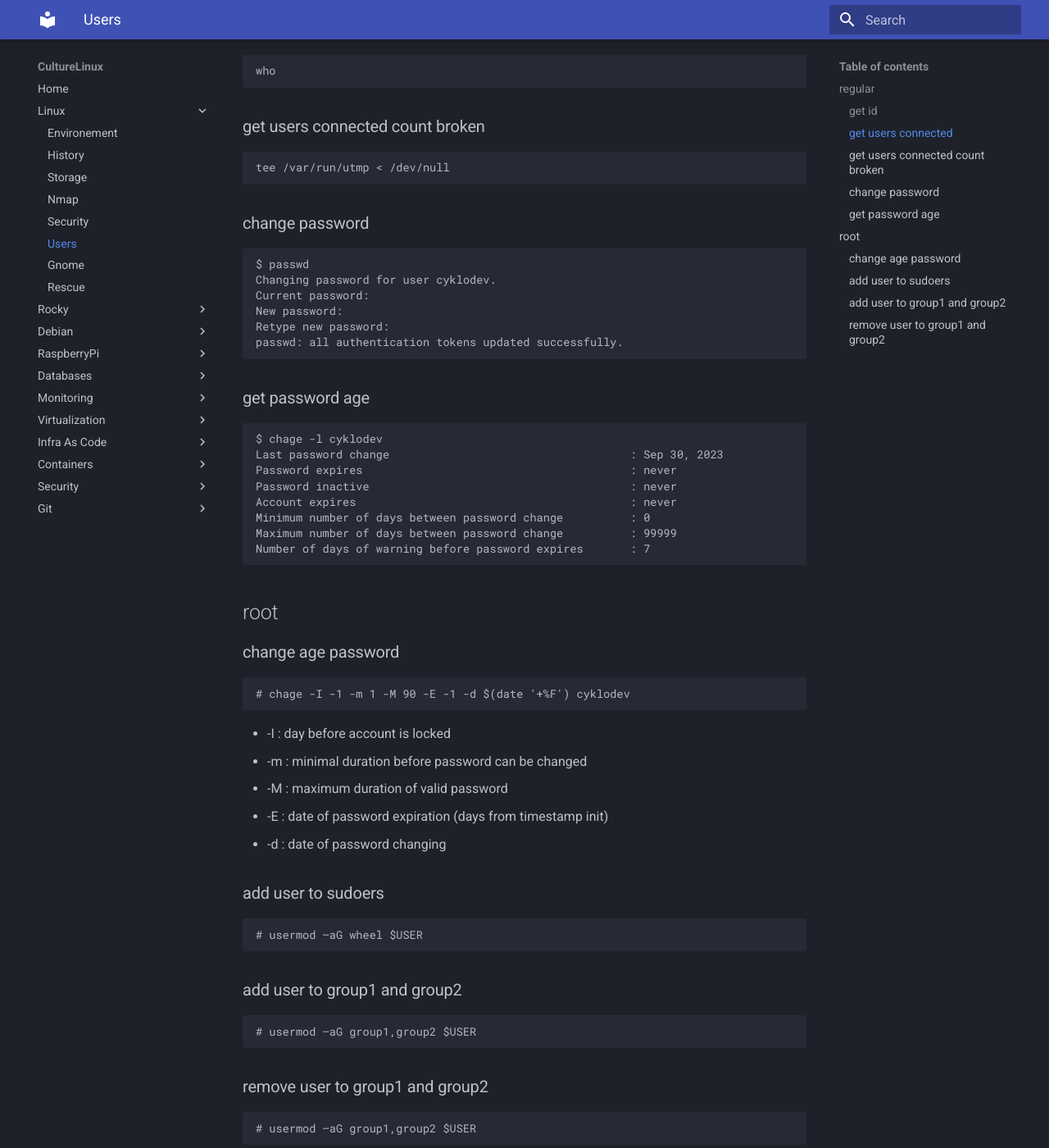
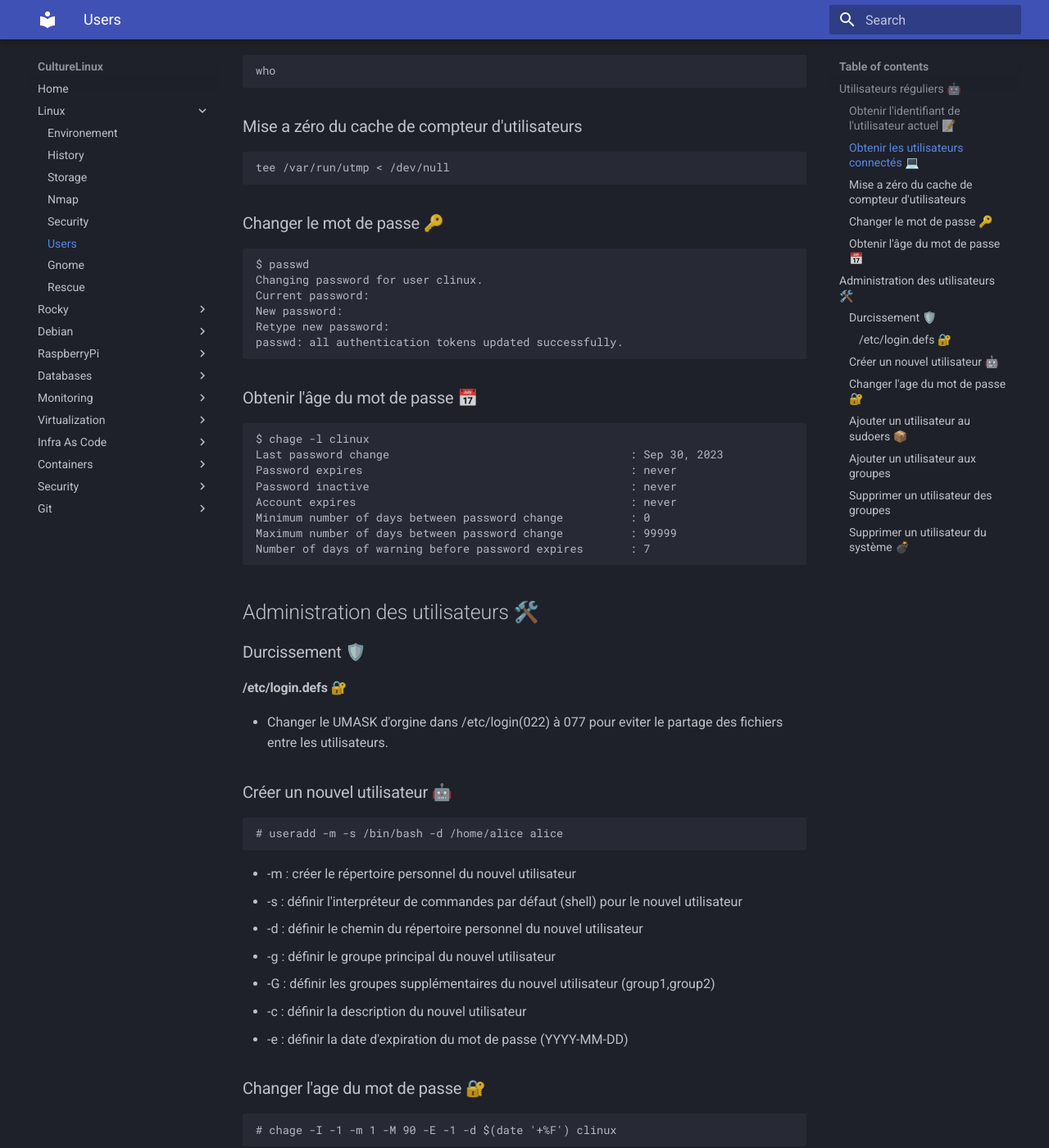
Before and after one commit to CultureLinux/doc, an MkDocs documentation site: the page built from docs/linux/users.md, in a window 1280 px wide and 1400 px high, scrolled down 347 px. Shown: the whole window at 82% size. Built offline with MkDocs 1.6.1 and Material for MkDocs 9.7.7, drawn with Linux system fonts in a browser that asks for light colours; some of the changed text lies outside the part shown.

Commit message:
gestion utilisateur en construction

```diff
--- a/docs/linux/users.md
+++ b/docs/linux/users.md
@@ -1,27 +1,27 @@
-# Users
+# Utilisateurs 😊
 
-## regular
+## Utilisateurs réguliers 🤖️
 
-### get id
+### Obtenir l'identifiant de l'utilisateur actuel 📝
     $ id
-    uid=1000(cyklodev) gid=1000(cyklodev) groups=1000(cyklodev)
+    uid=1000(clinux) gid=1000(clinux) groups=1000(clinux)
 
-### get users connected
+### Obtenir les utilisateurs connectés 💻️
     who
 
-### get users connected count broken
+### Mise a zéro du cache de compteur d'utilisateurs
     tee /var/run/utmp < /dev/null
 
-### change password
+### Changer le mot de passe 🔑️
     $ passwd
-    Changing password for user cyklodev.
+    Changing password for user clinux.
     Current password:
     New password:
     Retype new password:
     passwd: all authentication tokens updated successfully.
 
-### get password age
-    $ chage -l cyklodev
+### Obtenir l'âge du mot de passe 📅️
+    $ chage -l clinux
     Last password change                                    : Sep 30, 2023
     Password expires                                        : never
     Password inactive                                       : never
@@ -30,21 +30,48 @@
     Maximum number of days between password change          : 99999
     Number of days of warning before password expires       : 7
 
-## root
+## Administration des utilisateurs 🛠️
 
-### change age password
-    # chage -I -1 -m 1 -M 90 -E -1 -d $(date '+%F') cyklodev
+### Durcissement 🛡️
+
+#### /etc/login.defs 🔐
+
+* Changer le UMASK d'orgine dans /etc/login(022) à 077 pour eviter le partage des fichiers entre les utilisateurs.
+
+### Créer un nouvel utilisateur 🤖
+
+    # useradd -m -s /bin/bash -d /home/alice alice
+* -m : créer le répertoire personnel du nouvel utilisateur
+* -s : définir l'interpréteur de commandes par défaut (shell) pour le nouvel utilisateur
+* -d : définir le chemin du répertoire personnel du nouvel utilisateur
+* -g : définir le groupe principal du nouvel utilisateur
+* -G : définir les groupes supplémentaires du nouvel utilisateur (group1,group2)
+* -c : définir la description du nouvel utilisateur
+* -e : définir la date d'expiration du mot de passe (YYYY-MM-DD)
+
+### Changer l'age du mot de passe 🔐
+
+    # chage -I -1 -m 1 -M 90 -E -1 -d $(date '+%F') clinux
+* -I : jour avant le blocage du compte
 * -I : day before account is locked
 * -m : minimal duration before password can be changed
 * -M : maximum duration of valid password
 * -E : date of password expiration (days from timestamp init)
 * -d : date of password changing
 
-### add user to sudoers
+### Ajouter un utilisateur au sudoers 📦
+
     # usermod –aG wheel $USER
 
-### add user to group1 and group2
+### Ajouter un utilisateur aux groupes
+
     # usermod –aG group1,group2 $USER
 
-### remove user to group1 and group2
+### Supprimer un utilisateur des groupes
     # usermod –aG group1,group2 $USER
+
+### Supprimer un utilisateur du système 💣
+    # userdel -r clinux
+* -r : supprime le répertoire de l'utilisateur (par défaut /home/username)
+* -Z : supprime le contexte SELinux pour le compte d'utilisateur
+* -f : force la suppression sans demander confirmation et même si l'utilisateur est connecté sur le système 💥
```
